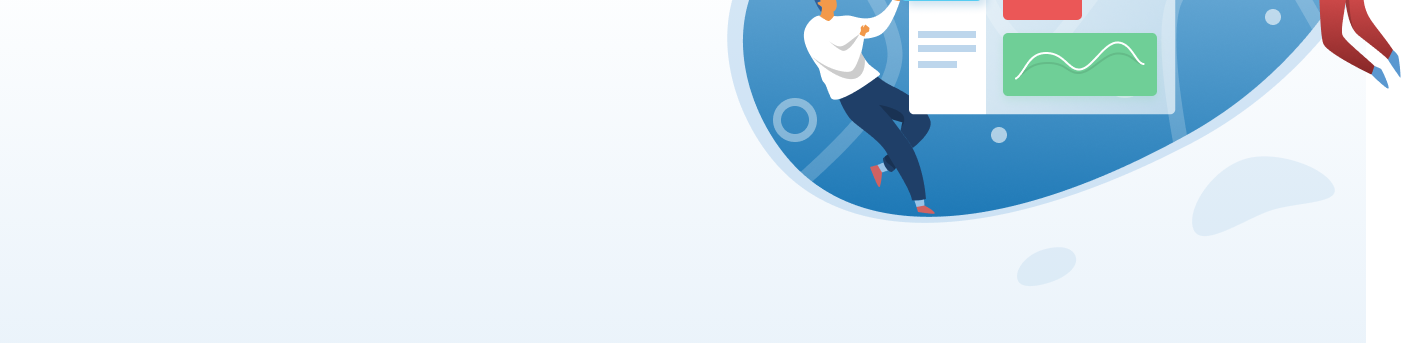
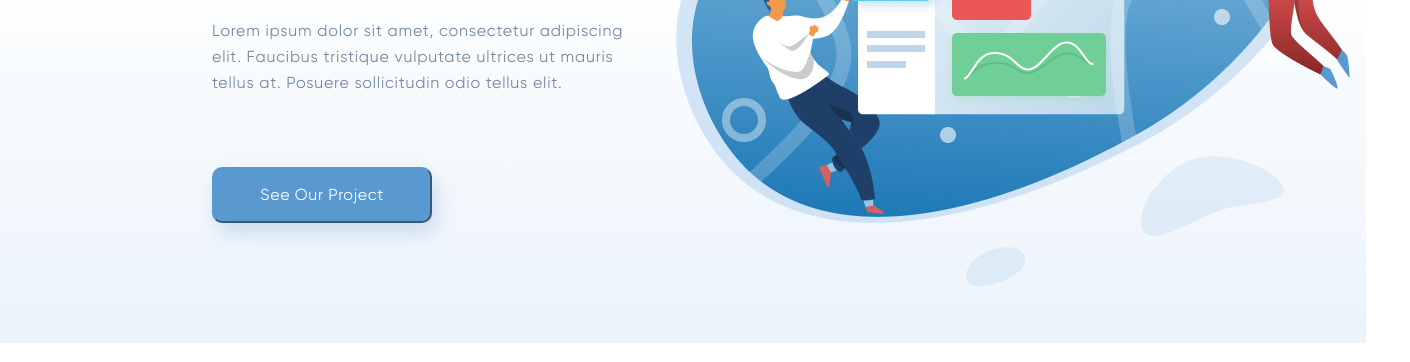
Before and after one commit to deverser/de-landingpage, a website: page public/index.html in a window 1280 px wide. Shown: the part 438-800 px from the top of the page, 1410 px wide, since content can reach past the window. Drawn offline with Linux system fonts and the light colour scheme; a web font is replaced by a local one.

Commit message:
Свёрстан первый блок сайта

```diff
--- /dev/null
+++ b/src/components/button/_button.scss
@@ -0,0 +1,15 @@
+.button {
+	margin-top: 71px;
+	width: 220px;
+	height: 56px;
+	font-family: 'Gilroy';
+	font-size: 16px;
+	line-height: 26px;
+	text-align: center;
+	letter-spacing: 0.04em;
+	color: #FFFFFF;
+	border-color: #5A98D0;
+	background: #5A98D0;
+	box-shadow: 5px 10px 20px rgba(53, 110, 173, 0.2);
+	border-radius: 10px;
+}
--- a/src/components/main/_main.scss
+++ b/src/components/main/_main.scss
@@ -8,6 +8,7 @@ main {
 	background: linear-gradient(0deg, #98C3E8 -237.16%, rgba(152, 195, 232, 0) 58.12%);
 
 	&-info {
+		margin-top: 101px;
 		min-height: 389px;
 		margin-left: 212px;
 		width: 510px;
@@ -22,6 +23,7 @@ main {
 		}
 
 		&__descr {
+			margin-top: 32px;
 			width: 425px;
 			font-family: 'Gilroy';
 			font-size: 16px;
@@ -31,4 +33,9 @@ main {
 			opacity: 0.6;
 		}
 	}
+
+	&-image {
+		position: relative;
+		right: 51px;
+	}
 }
--- a/src/styles/styles.scss
+++ b/src/styles/styles.scss
@@ -9,7 +9,7 @@
 	}
 }
 
-
+@import '../components/button/button';
 @import '../components/header/header';
 @import '../components/main/main';
 @import '../components/footer/footer';
```
Also changed, not shown: public/css/styles.css.
